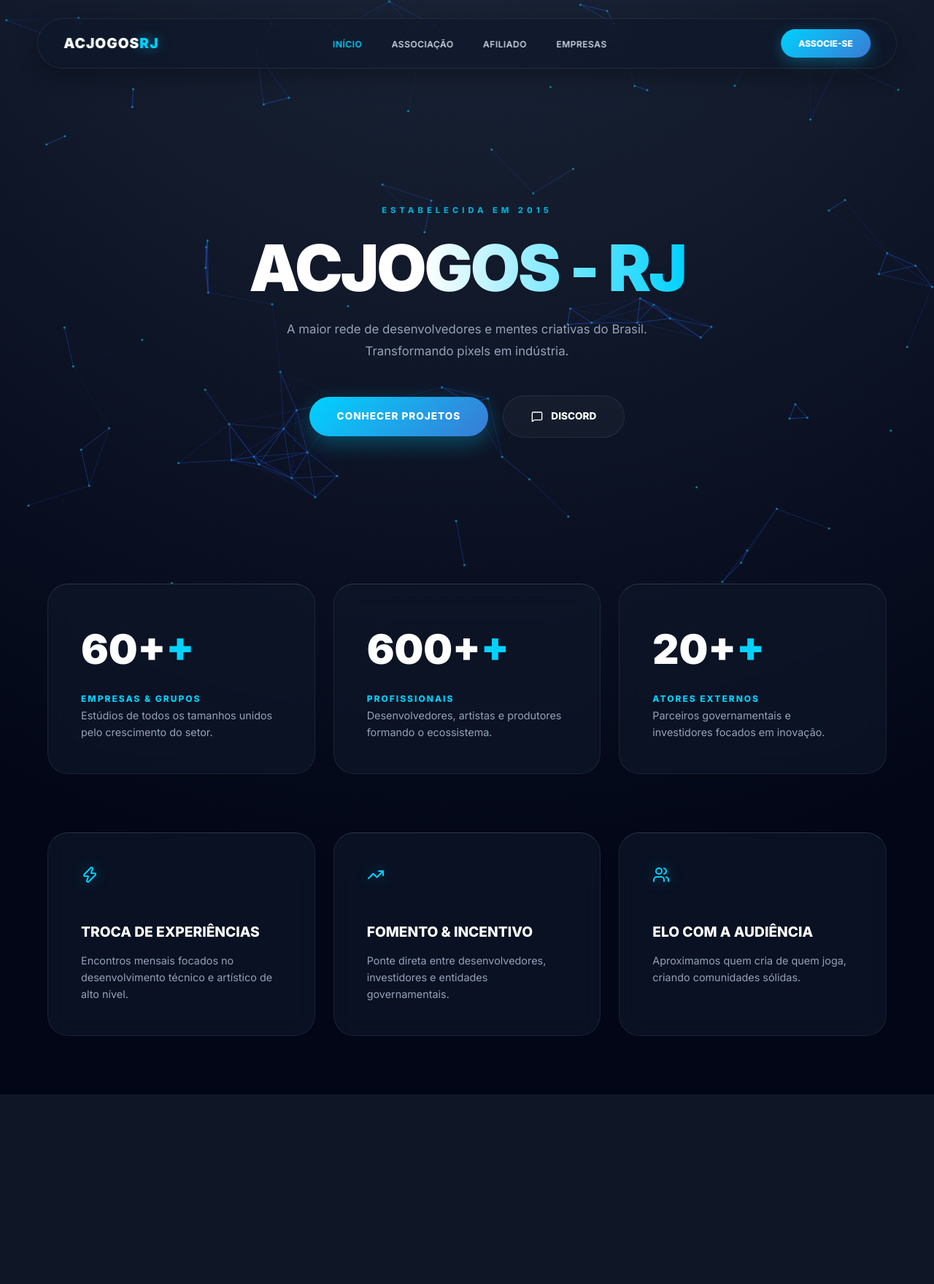
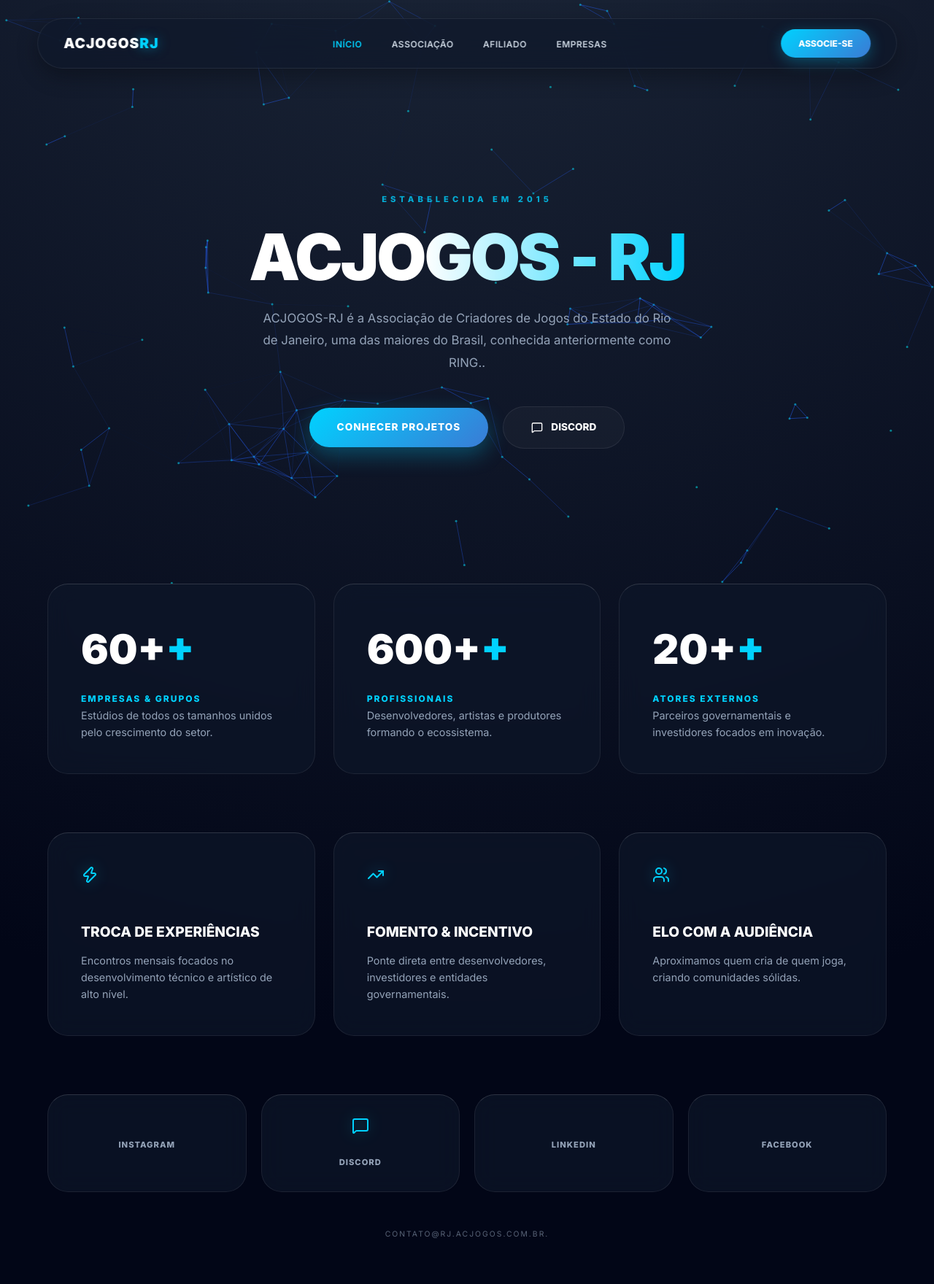
Before and after one commit to julianamiiller/acjogos_rj, a Django app: page / in a window 1280 px wide. Shown: the whole page at 73% size. Before the commit the page ends 1500 px from the top, so only its background shows below. Run offline with Django 5.2, Linux system fonts and the light colour scheme; the visitor is signed in with stand-in values (Sample User, id 1); some libraries are stand-ins or nearby versions.

Commit message:
Add social media links to HTML

```diff
--- a/templates/home.html
+++ b/templates/home.html
@@ -49,8 +49,8 @@
                 <h1 class="main-title reveal-text">
                     <span>ACJOGOS - RJ</span>
                 </h1>
-                <p class="hero-sub">A maior rede de desenvolvedores e mentes criativas do Brasil. Transformando pixels
-                    em indústria.</p>
+                <p class="hero-sub">ACJOGOS-RJ é a Associação de Criadores de Jogos do Estado do Rio de Janeiro, uma das
+                    maiores do Brasil, conhecida anteriormente como RING..</p>
 
                 <div class="hero-actions">
                     <a href="#projetos" class="btn-main">CONHECER PROJETOS</a>
@@ -97,6 +97,28 @@
                 <p class="card-desc">Aproximamos quem cria de quem joga, criando comunidades sólidas.</p>
             </div>
         </section>
+        <section class="social-section">
+            <div class="social-grid">
+                <a href="https://www.instagram.com/acjogos_rj" target="_blank" class="social-card glass-card">
+                    <i data-lucide="instagram" class="icon-blue"></i>
+                    <span class="social-label">Instagram</span>
+                </a>
+                <a href="https://bit.ly/discord-acjogos-rj" target="_blank" class="social-card glass-card">
+                    <i data-lucide="message-square" class="icon-blue"></i>
+                    <span class="social-label">Discord</span>
+                </a>
+                <a href="https://www.linkedin.com/company/acjogos-rj" target="_blank" class="social-card glass-card">
+                    <i data-lucide="linkedin" class="icon-blue"></i>
+                    <span class="social-label">LinkedIn</span>
+                </a>
+                <a href="https://www.facebook.com/acjogos.rj" target="_blank" class="social-card glass-card">
+                    <i data-lucide="facebook" class="icon-blue"></i>
+                    <span class="social-label">Facebook</span>
+                </a>
+            </div>
+            <p class="footer-copy">
+ contato@rj.acjogos.com.br.</p>
+        </section>
     </main>
 
     <script>
```
